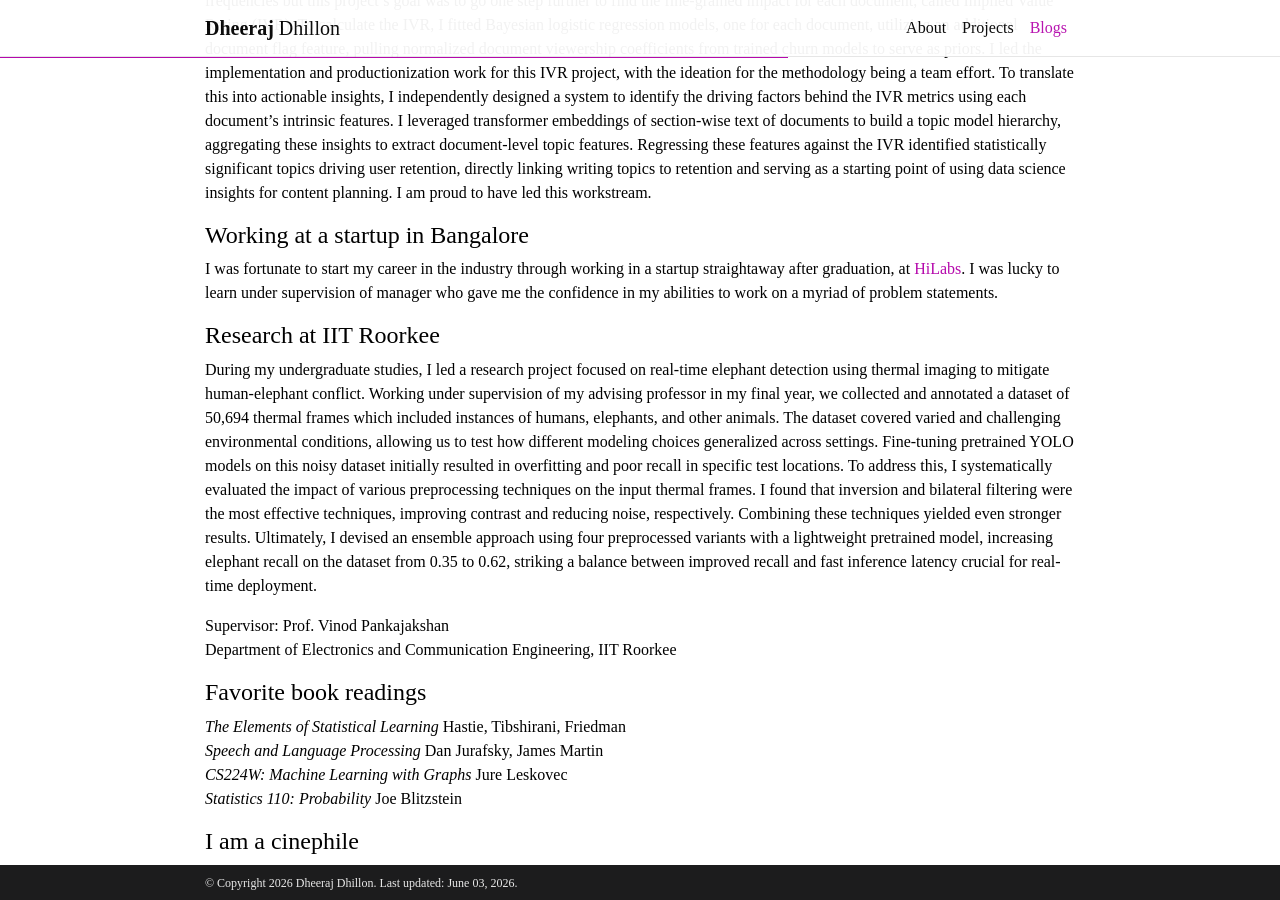
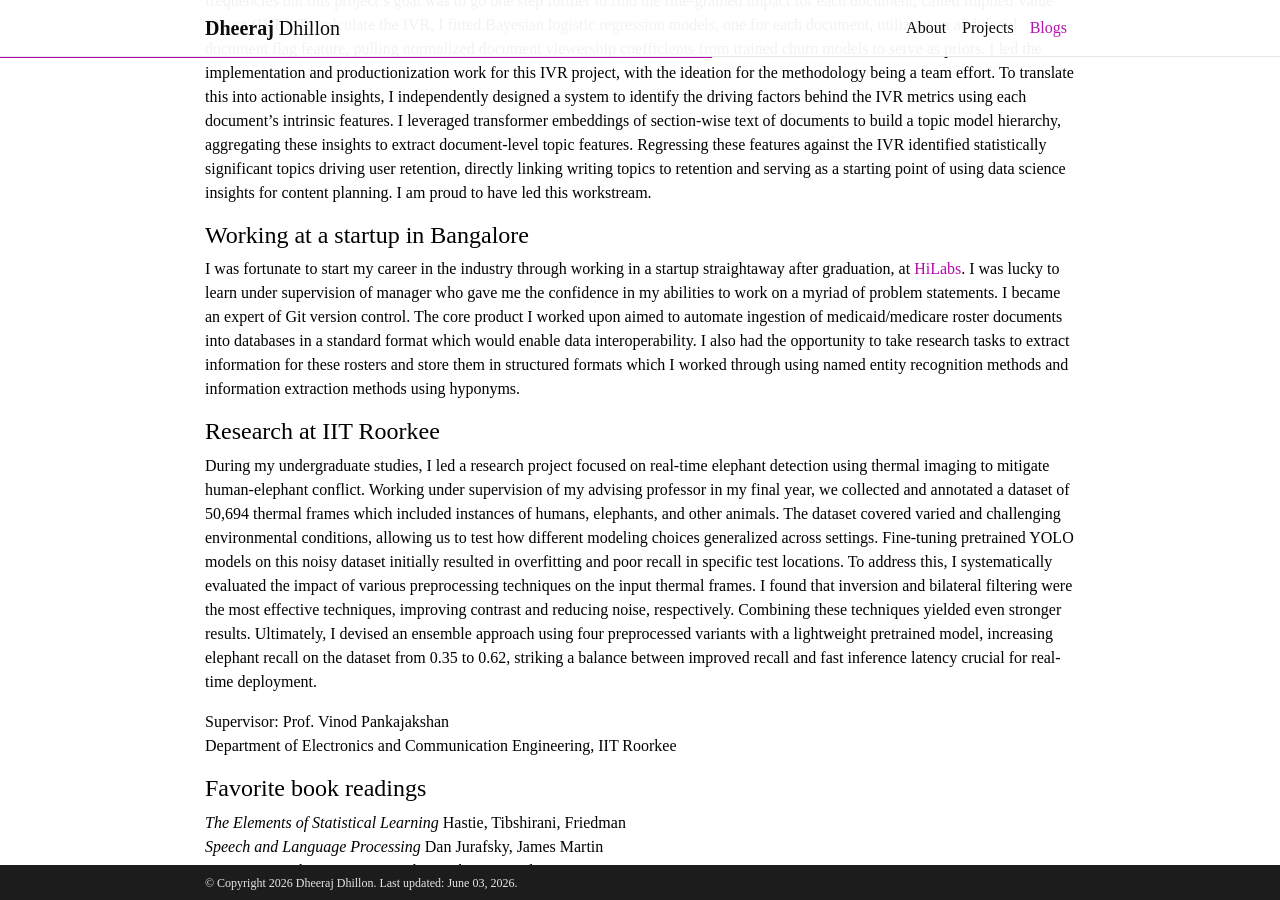
Before and after one commit to djdhillxn/djdhillxn.github.io, a Jekyll site: the page built from _pages/blogs.md, in a window 1280 px wide and 900 px high, scrolled down 550 px. Built offline with Jekyll 4.4.1, drawn with Linux system fonts in a browser that asks for light colours; comment, search, counter and statistics services are not loaded; a style sheet for code colours, icons or effects is not loaded.

Commit message:
hilabs work

```diff
--- a/_pages/blogs.md
+++ b/_pages/blogs.md
@@ -26,7 +26,7 @@
 
 #### Working at a startup in Bangalore
 
-I was fortunate to start my career in the industry through working in a startup straightaway after graduation, at [HiLabs](https://www.linkedin.com/company/hilabsinc/). I was lucky to learn under supervision of manager who gave me the confidence in my abilities to work on a myriad of problem statements.
+I was fortunate to start my career in the industry through working in a startup straightaway after graduation, at [HiLabs](https://www.linkedin.com/company/hilabsinc/). I was lucky to learn under supervision of manager who gave me the confidence in my abilities to work on a myriad of problem statements. I became an expert of Git version control. The core product I worked upon aimed to automate ingestion of medicaid/medicare roster documents into databases in a standard format which would enable data interoperability. I also had the opportunity to take research tasks to extract information for these rosters and store them in structured formats which I worked through using named entity recognition methods and information extraction methods using hyponyms.
 
 #### Research at IIT Roorkee
 
```
